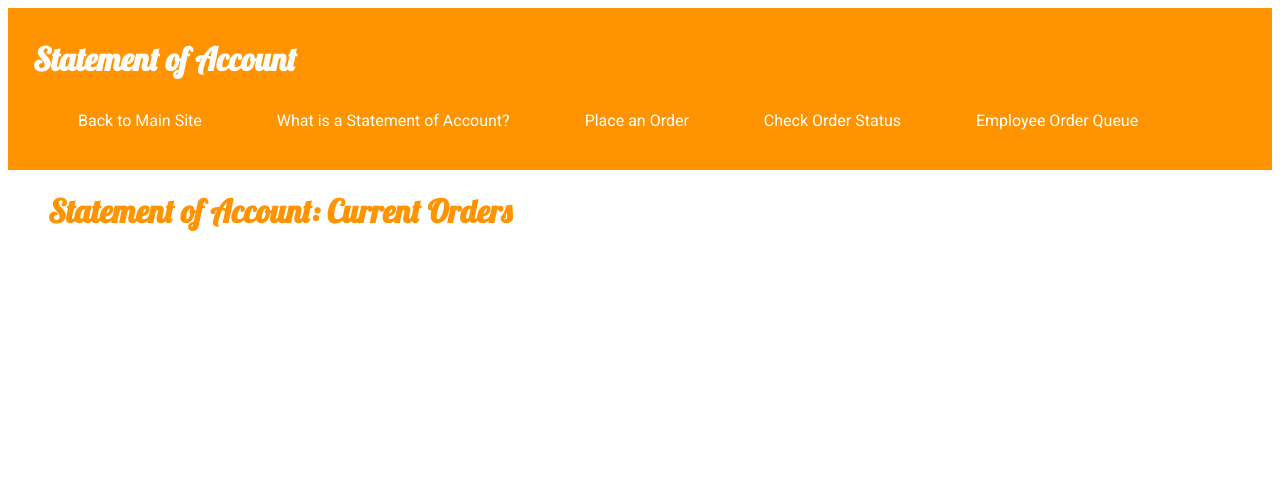
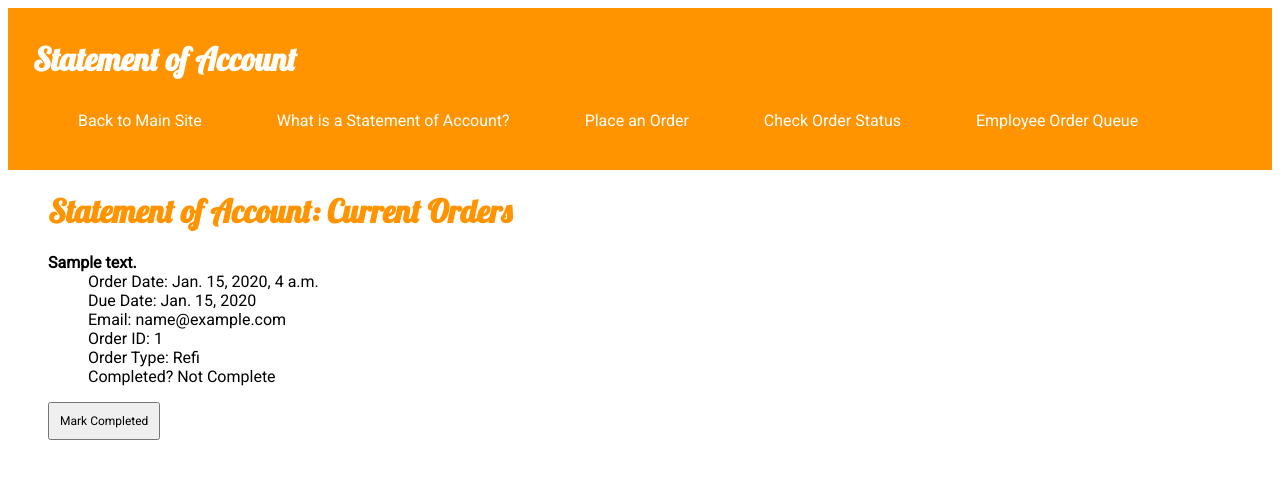
Before and after one commit to niapri/djblog, a Django app: page /delivery_queue/ in a window 1280 px wide. Shown: the top 479 px of the page. Run offline with Django 3.2, Linux system fonts and the light colour scheme; tables that the repository leaves empty hold one stand-in row (values such as "Sample post").

Commit message:
Added conditional formatting in delivery queue template.

```diff
--- a/soa/models.py
+++ b/soa/models.py
@@ -25,11 +25,11 @@ class Order(models.Model):
 
 	#Order type - selected by user.
 	ORDER_TYPE_CHOICES = (
-		('REFI', 'Refinance'),
-		('SALE', 'Sale'),
+		('Refi', 'Refinance'),
+		('Sale', 'Sale'),
 		)
 	order_type = models.CharField(
-		max_length=4,
+		max_length=8,
 		choices=ORDER_TYPE_CHOICES,
 		default='SALE',
 		)
--- a/soa/templates/soa/check_order.html
+++ b/soa/templates/soa/check_order.html
@@ -13,7 +13,7 @@
 <p>**If any of this information is incorrect, please email us so that we can make corrections to your order. If this order was sent to an incorrect email address, please. It is your responsibility to make sure that all the information is incorrect - if corrections are not submitted prior to the delivery date, you will have to order an update to receive a corrected statement of account.**</p>
 
 	<dl>
-		<dt><b>Order {{ result.order_id}}</b></dt>
+		<dt><b>{{ result.order_id}}</b></dt>
 		<dl>Property Address: {{ result.address}}</dl>
 		<dl>Email Address: {{ result.email }}</dl>
 		<dl>Status: {{ result.completed }}</dl>
--- a/soa/templates/soa/delivery_queue.html
+++ b/soa/templates/soa/delivery_queue.html
@@ -7,13 +7,24 @@
 	{% for order in orders %}
 
 		<div>
+
 			<dl class='order-info'>
 				<dt><b>{{ order.address }}</b></dt>
 				<dd>Order Date: {{ order.order_date }}</dd>
 				<dd>Due Date: {{ order.due_date }}</dd>
 				<dd>Email: {{ order.email }}</dd>
 				<dd>Order ID: {{ order.order_id }}</dd>
+				<dd>Order Type: {{ order.order_type }}</dd>
+				<dd>Completed? {{ order.completed }}</dd>
 			</dl>
+
+			{% if order.completed == 'Complete' %}
+				<button>Mark Delivered</button>
+
+			{% else %}
+				<button>Mark Completed</button>
+
+			{% endif %}
 		</div>
 	{% endfor %}
 
--- a/soa/views.py
+++ b/soa/views.py
@@ -35,5 +35,5 @@ def check_order(request):
 	return render(request, 'soa/check_order.html', {'results':results})
 
 def delivery_queue(request):
-	orders = Order.objects.filter(completed='n').order_by('due_date')
+	orders = Order.objects.exclude(completed="Delivered").order_by('due_date')
 	return render(request, 'soa/delivery_queue.html', {'orders':orders})
```
Also changed, not shown: soa/migrations/0011_auto_20170202_2220.py (added).
